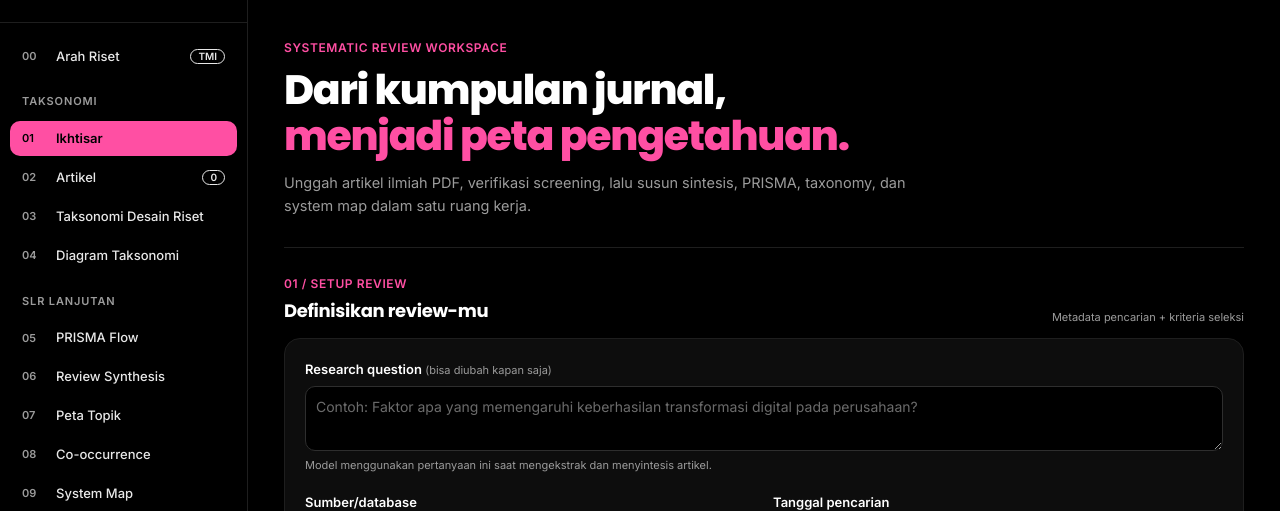
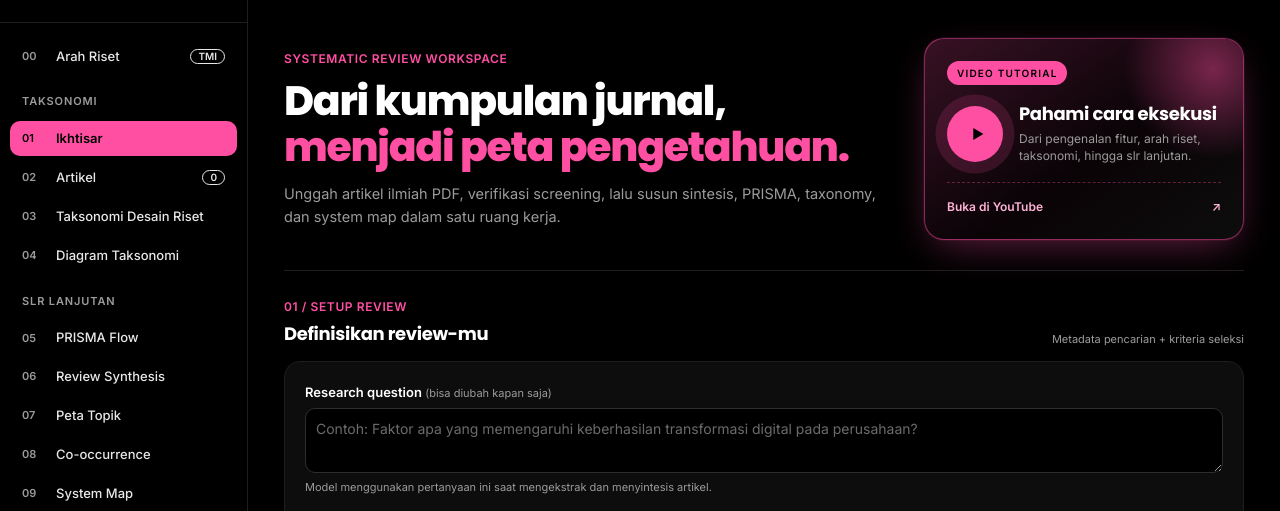
Before and after one commit to zaafirrahman/slr-protocol, a Flask app: page /app in a window 1280 px wide. Shown: the part 62-573 px from the top of the page. Run offline with Flask 3, Linux system fonts and the light colour scheme; some libraries are stand-ins or nearby versions.

Commit message:
add tutorial link

```diff
--- a/static/style.css
+++ b/static/style.css
@@ -554,3 +554,20 @@ body.formal .taxonomy-svg,body.formal .cooccur-svg,body.formal .system-map-canva
 .wip-label{display:inline-flex;align-items:center;gap:10px;font:700 12px var(--display,inherit);letter-spacing:.06em;text-transform:uppercase;white-space:nowrap}
 .wip-tag{display:inline-block;padding:2px 10px;border:1px solid #fff;border-radius:999px;font:600 10px var(--display,inherit);letter-spacing:.04em;text-transform:none;background:rgba(0,0,0,.25)}
 .wip-text{flex:1 1 280px;min-width:0}
+
+/* Tutorial card (hero) */
+.hero-row{display:flex;align-items:center;justify-content:space-between;gap:32px}
+.tutorial-card{flex:0 0 320px;position:relative;display:flex;flex-direction:column;gap:18px;padding:22px;border-radius:20px;text-decoration:none;color:var(--bright);background:linear-gradient(145deg,rgba(255,79,163,.22),rgba(255,79,163,.04) 55%,var(--panel));border:1px solid rgba(255,79,163,.5);box-shadow:0 0 0 1px rgba(255,79,163,.08),0 12px 40px -12px rgba(255,79,163,.45);overflow:hidden;transition:transform .2s,box-shadow .2s,border-color .2s}
+.tutorial-card::before{content:"";position:absolute;right:-60px;top:-60px;width:180px;height:180px;border-radius:50%;background:radial-gradient(circle,rgba(255,79,163,.45),transparent 70%);pointer-events:none}
+.tutorial-card:hover{transform:translateY(-4px) rotate(-.4deg);border-color:var(--pink);box-shadow:0 0 0 1px rgba(255,79,163,.3),0 18px 50px -10px rgba(255,79,163,.65)}
+.tutorial-tag{align-self:flex-start;font-size:10px;font-weight:700;letter-spacing:.12em;color:#000;background:var(--pink);padding:4px 10px;border-radius:999px}
+.tutorial-main{display:flex;align-items:center;gap:16px;position:relative}
+.tutorial-play{flex:0 0 auto;width:56px;height:56px;border-radius:50%;display:grid;place-items:center;background:var(--pink);color:#000;padding-left:3px;animation:tutorial-pulse 2s infinite;transition:transform .2s}
+.tutorial-card:hover .tutorial-play{transform:scale(1.1)}
+.tutorial-text strong{display:block;font-family:var(--display);font-size:18px;font-weight:700;letter-spacing:-.02em;line-height:1.2}
+.tutorial-text small{display:block;margin-top:5px;font-size:12px;line-height:1.45;color:var(--dim)}
+.tutorial-foot{display:flex;align-items:center;justify-content:space-between;font-size:12px;font-weight:600;color:var(--pink-soft);padding-top:14px;border-top:1px dashed rgba(255,79,163,.35)}
+.tutorial-arrow{transition:transform .2s}
+.tutorial-card:hover .tutorial-arrow{transform:translate(3px,-3px)}
+@keyframes tutorial-pulse{0%{box-shadow:0 0 0 0 rgba(255,79,163,.55)}70%{box-shadow:0 0 0 16px rgba(255,79,163,0)}100%{box-shadow:0 0 0 0 rgba(255,79,163,0)}}
+@media(max-width:900px){.hero-row{flex-direction:column;align-items:stretch}.tutorial-card{flex:1 1 auto}}
--- a/templates/index.html
+++ b/templates/index.html
@@ -59,7 +59,17 @@
               <h1>Dari kumpulan jurnal,<br><em>menjadi peta pengetahuan.</em></h1>
               <p class="hero-copy">Unggah artikel ilmiah PDF, verifikasi screening, lalu susun sintesis, PRISMA, taxonomy, dan system map dalam satu ruang kerja.</p>
             </div>
-
+            <a class="tutorial-card" href="https://www.youtube.com/playlist?list=PLYDR566qOEaY" target="_blank" rel="noopener noreferrer" aria-label="Tonton video tutorial penggunaan workspace">
+              <span class="tutorial-tag">VIDEO TUTORIAL</span>
+              <span class="tutorial-main">
+                <span class="tutorial-play" aria-hidden="true"><svg viewBox="0 0 24 24" width="22" height="22"><path d="M8 5.5v13l11-6.5z" fill="currentColor"/></svg></span>
+                <span class="tutorial-text">
+                  <strong>Pahami cara eksekusi</strong>
+                  <small>Dari pengenalan fitur, arah riset, taksonomi, hingga slr lanjutan.</small>
+                </span>
+              </span>
+              <span class="tutorial-foot"><span>Buka di YouTube</span><span class="tutorial-arrow" aria-hidden="true">↗</span></span>
+            </a>
           </div>
 
           <div id="global-message" class="message hidden" role="status"></div>
```
